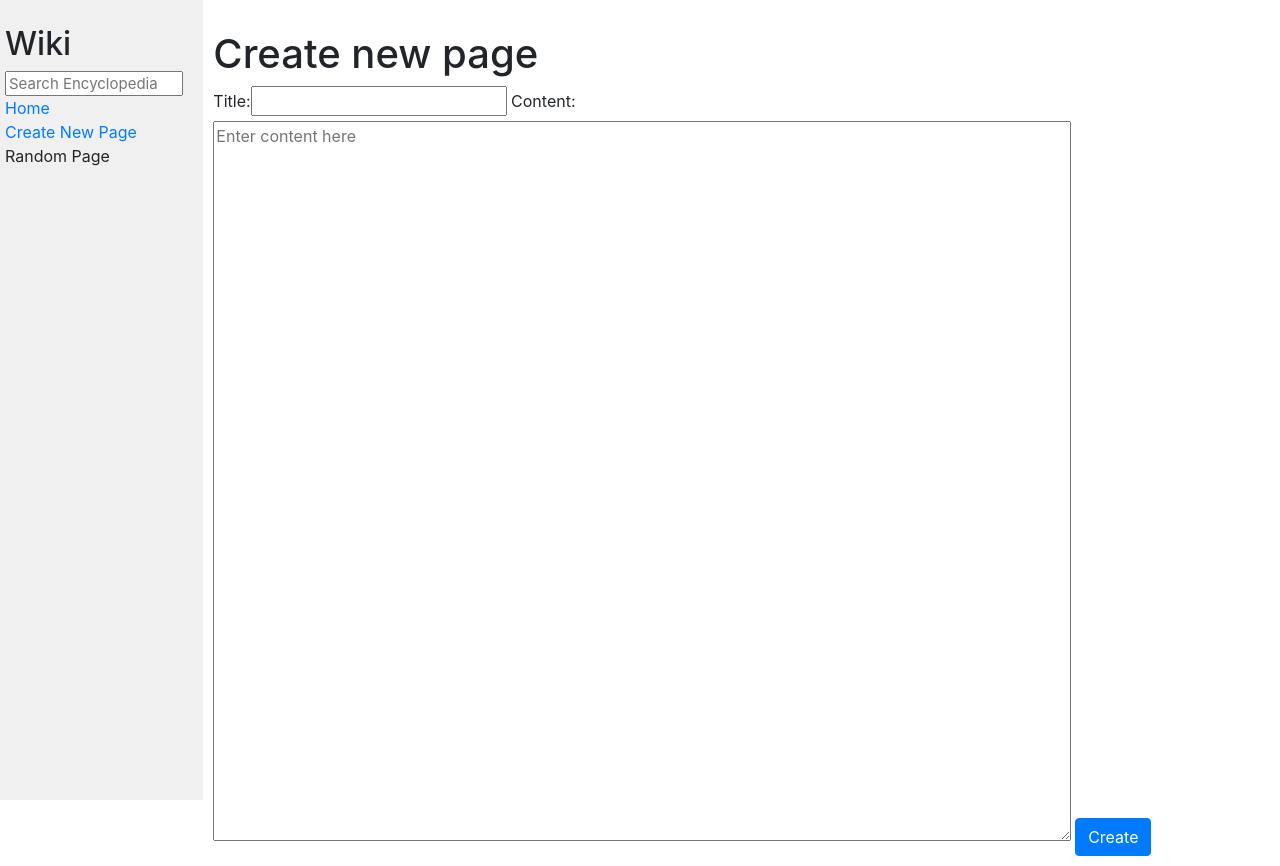
After one commit to thebeo2004/CS50W_WebProgramming, a Django app: page /new_page in a window 1280 px wide. The commit adds this page. Run offline with Django 3.2, Linux system fonts and the light colour scheme; some libraries are stand-ins or nearby versions.

Commit message:
Project 1: New Page

```diff
--- a/Project 1/encyclopedia/templates/encyclopedia/layout.html
+++ b/Project 1/encyclopedia/templates/encyclopedia/layout.html
@@ -19,7 +19,7 @@
                     <a href="{% url 'index' %}">Home</a>
                 </div>
                 <div>
-                    Create New Page
+                    <a href="{% url 'new_page' %}">Create New Page</a>
                 </div>
                 <div>
                     Random Page
--- /dev/null
+++ b/Project 1/encyclopedia/templates/encyclopedia/new_page.html
@@ -0,0 +1,22 @@
+{% extends "encyclopedia/layout.html" %}
+
+{% block title %}
+    New page
+{% endblock %}
+
+{% block body %}
+    <h1>Create new page</h1>
+
+    {% if error %}
+        <div class="alert alert-danger" role="alert">
+            {{ error }}
+        </div>
+    {% endif %}
+
+    <form method="post" action="{% url 'new_page' %}">
+        {% csrf_token %}
+        {{ form }}
+        <input type="submit" value="Create" class="btn btn-primary">
+    </form>
+
+{% endblock %}
--- a/Project 1/encyclopedia/urls.py
+++ b/Project 1/encyclopedia/urls.py
@@ -6,4 +6,5 @@ urlpatterns = [
     path("", views.index, name="index"),
     path("wiki/<str:title>", views.entry, name="entry"),
     path("search", views.search, name="search"),
+    path("new_page", views.new_page, name="new_page"),
 ]
--- a/Project 1/encyclopedia/views.py
+++ b/Project 1/encyclopedia/views.py
@@ -2,8 +2,15 @@ from django.shortcuts import render
 from django.http import HttpResponseNotFound
 from django.http import HttpResponseRedirect
 from django.urls import reverse
+from django import forms
 
 from . import util
+
+class NewPageForm(forms.Form):
+    title = forms.CharField(label="Title")
+    content = forms.CharField(widget=forms.Textarea(
+        attrs={'rows': 5, 'cols': 10, 'placeholder': "Enter content here"}
+    ), label="Content")
 
 
 def index(request):
@@ -35,3 +42,30 @@ def search(request):
         return render(request, "encyclopedia/search_result.html", {
             "entries": entries
         })
+
+def new_page(request):
+
+    if (request.method == "POST"):
+
+        form = NewPageForm(request.POST)
+
+        if (form.is_valid()):
+            title = form.cleaned_data["title"]
+            content = form.cleaned_data["content"]
+
+            if (title in util.list_entries()):
+                return render(request, "encyclopedia/new_page.html", {
+                    "form": form,
+                    "error": "Page already exists"
+                })
+            else:
+                util.save_entry(title, content)
+                return HttpResponseRedirect(reverse('entry', args=[title]))
+        else:
+            return render(request, "encyclopedia/new_page.html", {
+                "form": form}
+            )
+    else:
+        return render(request, "encyclopedia/new_page.html", {
+        "form": NewPageForm()
+        })
```
